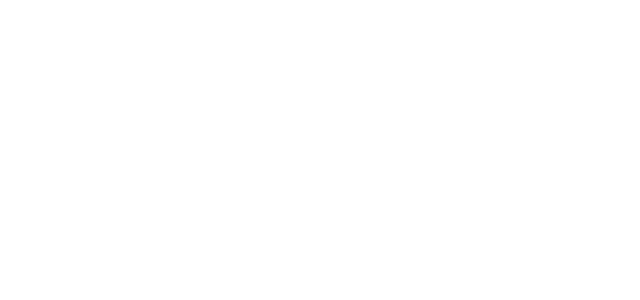
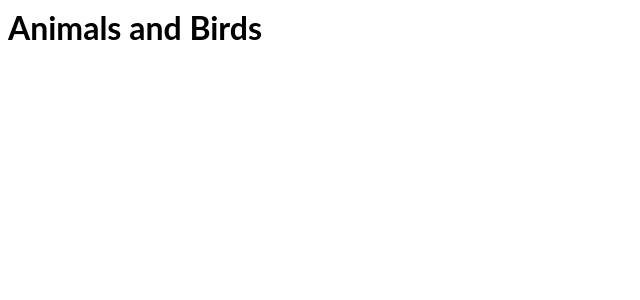
Before and after one commit to sarvani01/angular-myfirst-project, an Angular app: page / in a window 1280 px wide. Shown: the top 300 px of the page, without its empty margins (0-640 px from the left). Built offline with nearby package versions, Linux system fonts and the light colour scheme.

Commit message:
3 files modified

```diff
--- a/src/app/Title.component.ts
+++ b/src/app/Title.component.ts
@@ -1,15 +1,12 @@
 import { Component } from '@angular/core';
 
 @Component({
-  selector: 'title',
+  selector: 'app-title',
   template: `
     <h1>Animals and Birds</h1>
   `,
   styles: [
     `
-      title {
-        display: inline;
-      }
       h1 {
         font-family: Lato;
         display: inline;
--- a/src/app/app.component.html
+++ b/src/app/app.component.html
@@ -1 +1 @@
-<title></title>
+<app-title></app-title>
--- a/src/app/app.module.ts
+++ b/src/app/app.module.ts
@@ -8,7 +8,7 @@
 
 @NgModule({
   imports: [BrowserModule, FormsModule],
-  declarations: [AppComponent, TitleComponent],
+  declarations: [AppComponent, HelloComponent, TitleComponent],
   bootstrap: [AppComponent]
 })
 export class AppModule {}
```
